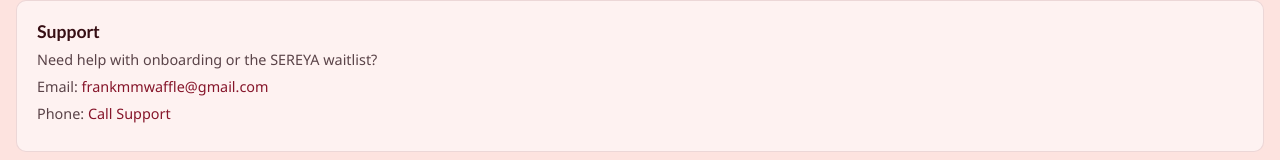
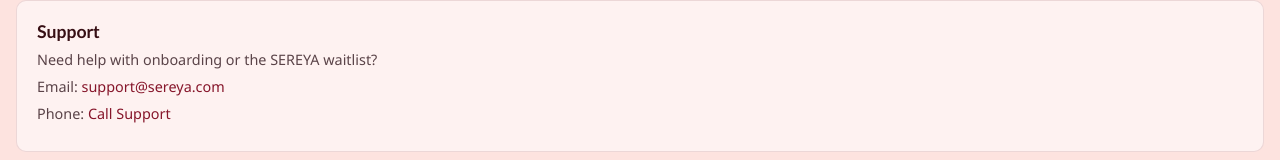
Before and after one commit to CarribeanVickie/Sereya, a React (Vite) app: page / in a window 1280 px wide. Shown: the part 843-1003 px from the top of the page. Built offline with nearby package versions, Linux system fonts and the light colour scheme.

Commit message:
Email placeholder update

```diff
--- a/src/App.jsx
+++ b/src/App.jsx
@@ -214,7 +214,7 @@
           <h3>Support</h3>
           <p>Need help with onboarding or the SEREYA waitlist?</p>
           <p>
-            Email: <a href={`mailto:${SUPPORT_EMAIL}`}>{SUPPORT_EMAIL}</a>
+            Email: <a href={`mailto:${SUPPORT_EMAIL}`}>support@sereya.com</a>
           </p>
           <p>
             Phone: <a href="tel:+254794083470">Call Support</a>
```
